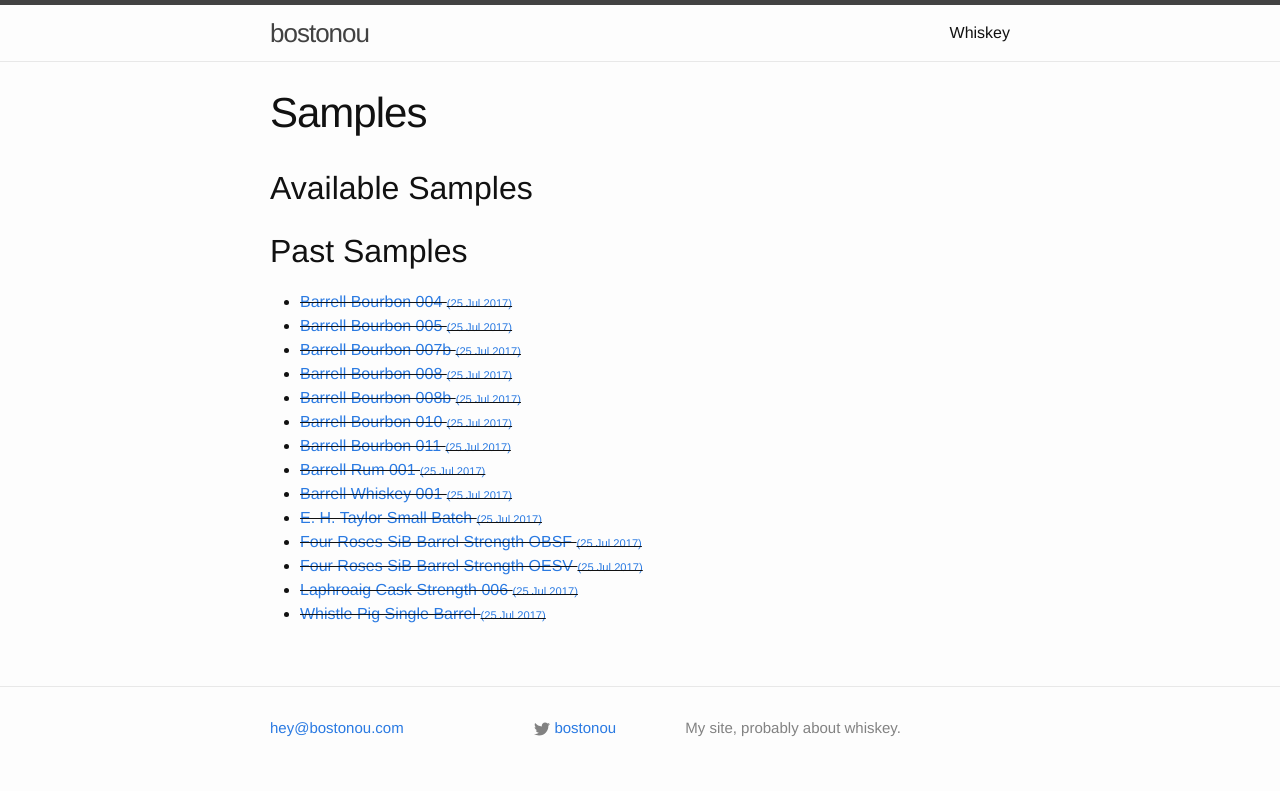
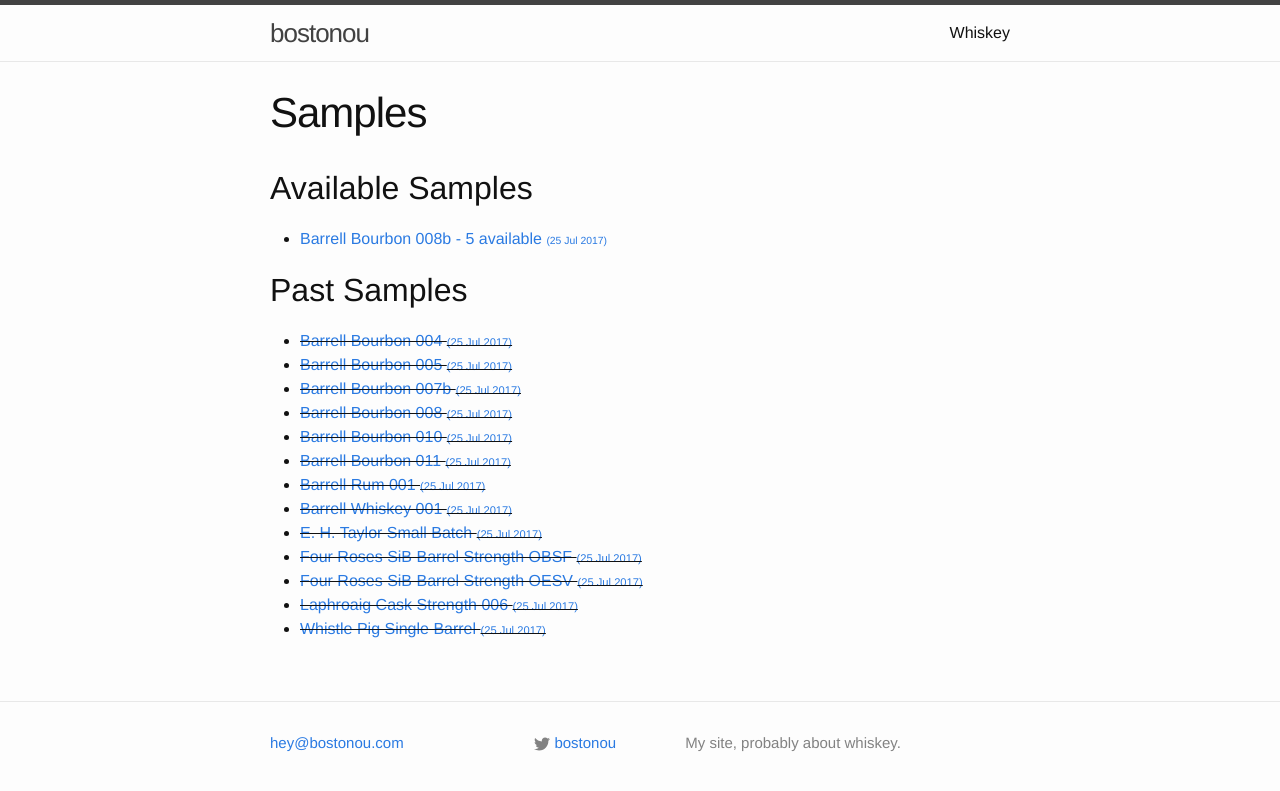
Before and after one commit to bostonou2/bostonou2.github.io, a Jekyll site: the page built from _samples/index.md, in a window 1280 px wide. Shown: the top 791 px of the page. Built offline with Jekyll 4.4.1, drawn with Linux system fonts in a browser that asks for light colours; nearby versions of some CDN libraries.

Commit message:
sample count test

```diff
--- a/_samples/2017-07-25-barrell-bourbon-008b.md
+++ b/_samples/2017-07-25-barrell-bourbon-008b.md
@@ -2,7 +2,7 @@
 layout: page
 title: Barrell Bourbon 008b
 permalink: /whiskey/:collection/barrell-bourbon-008b-1
-num_samples: 0
+num_samples: 5
 ---
 
 Barrell Bourbon 008b
--- a/_samples/index.md
+++ b/_samples/index.md
@@ -10,7 +10,7 @@
   <ul>
     {% for sample in sorted %}
       {% if page.title != sample.title and sample.num_samples > 1 %}
-      <li><a href="{{ sample.url }}">{{ sample.title }} <span style="font-size:0.7em">({{ sample.date | date_to_string }})</span></a></li>
+      <li><a href="{{ sample.url }}">{{ sample.title }} - {{ sample.num_samples }} available <span style="font-size:0.65em">({{ sample.date | date_to_string }})</span></a></li>
       {% endif %}
     {% endfor %}
   </ul>
```
